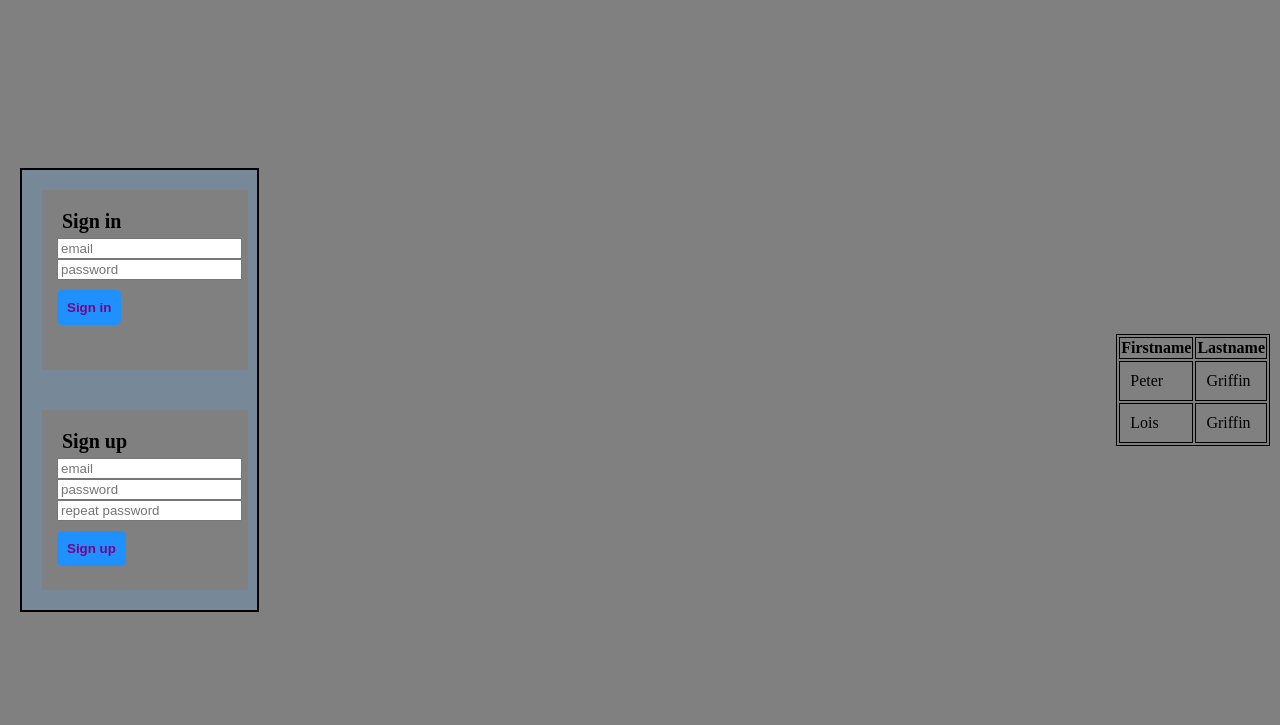
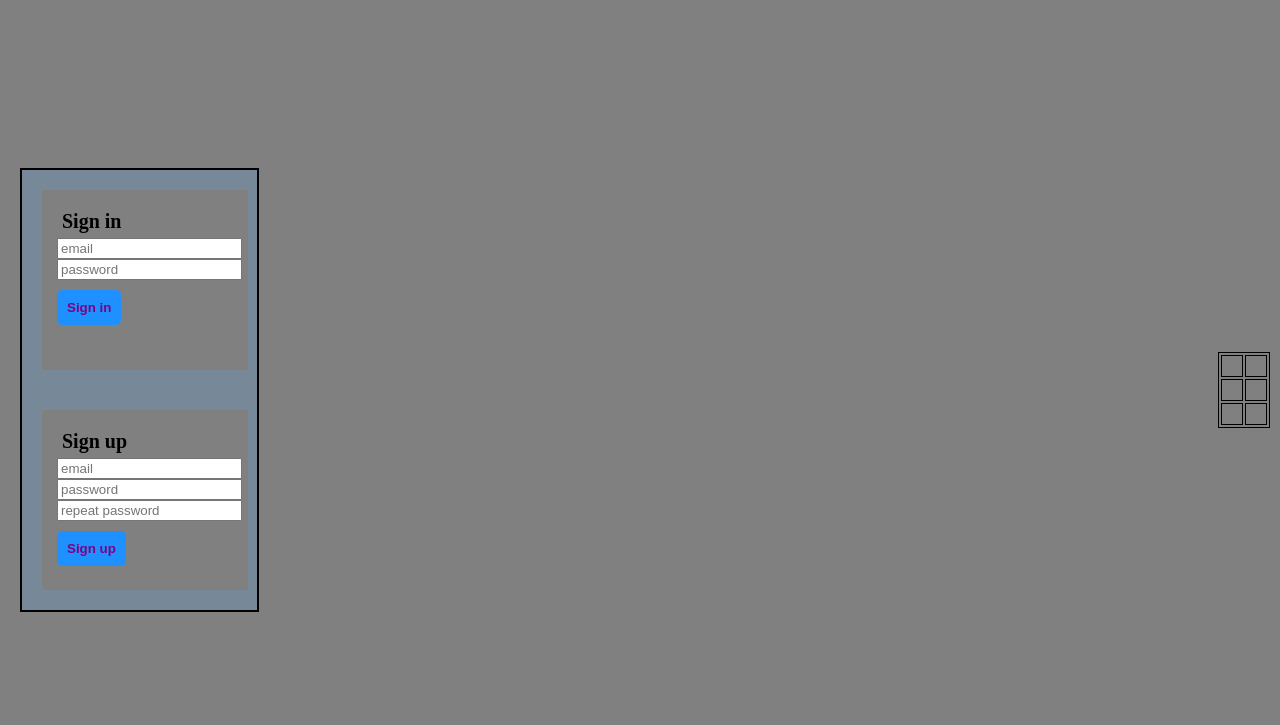
Before and after one commit to TlepshSmither/Homework, a website: page Lesson/index.html in a window 1280 px wide. Shown: the part 75-800 px from the top of the page. Drawn offline with Linux system fonts and the light colour scheme.

Commit message:
Secondary commit

```diff
--- a/Lesson/index.html
+++ b/Lesson/index.html
@@ -28,16 +28,16 @@
 <div class="table">
         <table>
                 <tr>
-                  <th>Firstname</th>
-                  <th>Lastname</th>
+                  <td></td>
+                  <td></td>
                 </tr>
                 <tr>
-                  <td>Peter</td>
-                  <td>Griffin</td>
+                  <td></td>
+                  <td></td>
                 </tr>
                 <tr>
-                  <td>Lois</td>
-                  <td>Griffin</td>
+                  <td></td>
+                  <td></td>
                 </tr>
               </table>
 </div>
```
